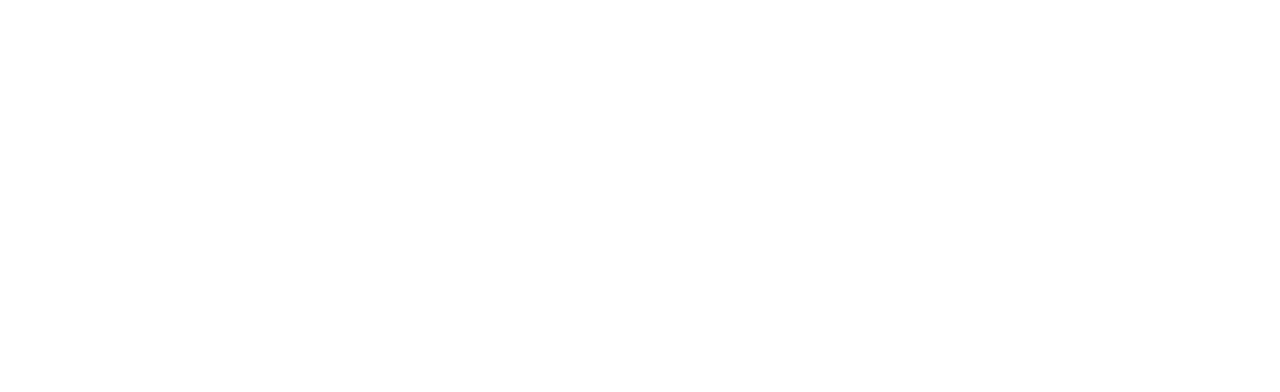
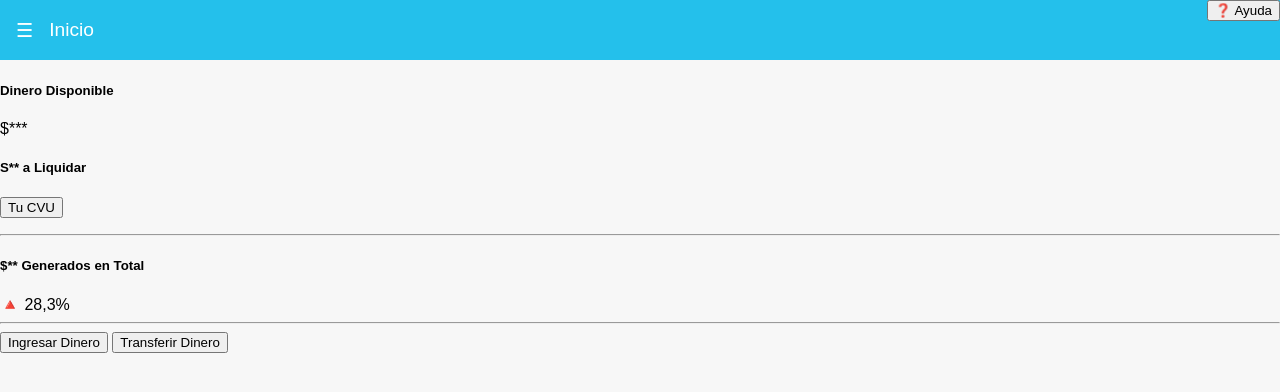
Before and after one commit to louloou/Proyectos.Lourdes, a plain HTML site: page Proyecto2/index.html in a window 1280 px wide. Drawn offline with Linux system fonts and the light colour scheme.

Commit message:
proyecto2

```diff
--- a/Proyecto2/index.html
+++ b/Proyecto2/index.html
@@ -4,11 +4,46 @@
     <meta charset="UTF-8">
     <meta http-equiv="X-UA-Compatible" content="IE=edge">
     <meta name="viewport" content="width=device-width, initial-scale=1.0">
-    <a href="style.css"></a>
-    <title>Document</title>
+    <link rel="stylesheet" href="style2.css">
+    <title>Proyecto 2</title>
 </head>
 <body>
-
+    <div class="navbar">
+        <div class="izquierda">
+            <span>☰</span>
+            <p>Inicio</p>
+        </div>
+        <div class="derecho">
+            <button>❓ Ayuda</button>
+        </div>
+    </div>
+    <div class="tarjeta">
+        <div class="fila-dinero">
+            <div class="izquierda">
+                <h5>Dinero Disponible</h5>
+                <p>$***</p>
+                <h5>S** a Liquidar</h5>
+            </div>
+            <div class="derecha">
+                <button class="btn-info">Tu CVU</button>
+                <p></p>
+            </div>
+        </div>
+        <hr>
+        <div class="fila-ganancias">
+            <div class="izquierda">
+                <h5>$** Generados en Total</h5>
+            </div>
+            <div class="derecha">
+                <span class="btn-info">🔺 28,3%</span>
+            </div>
+        </div>
+        <hr>
+        <div class="fila-movimientos">
+            <button class="btn-info">Ingresar Dinero</button>
+            <button  class="btn-info">Transferir Dinero</button>
+        </div>
+    </div>
 </body>
 <script src="script.js"></script>
 </html>
--- /dev/null
+++ b/Proyecto2/style2.css
@@ -0,0 +1,32 @@
+html, body{
+    margin: 0;
+    padding: 0;
+    font-family: Arial, Helvetica, sans-serif;
+    background-color: #f7f7f7;
+}
+.navbar{
+    background-color: #24c0eb;
+    color: white;
+    display: flex;
+    justify-content: space-between;
+}
+.navbar .izquierda{
+    display: flex;
+    height: 100%;
+    align-items: center;
+    font-size: 1.2rem;
+}
+.navbar .derecha {
+    display: flex;
+    align-items: center;
+    margin: 1rem;
+}
+.navbar .izquierda span {
+    margin: 1rem ;
+}
+
+/* #24c0eb
+#5cceee
+#cacaca
+https://paletadecolores.com.ar/paleta/f1ebeb/eee8e8/cacaca/24c0eb/5cceee/
+minuto 7:13*/
```
Also changed, not shown: Proyecto1/index.html (+0 -1 lines), Proyecto2/style.css (deleted).
